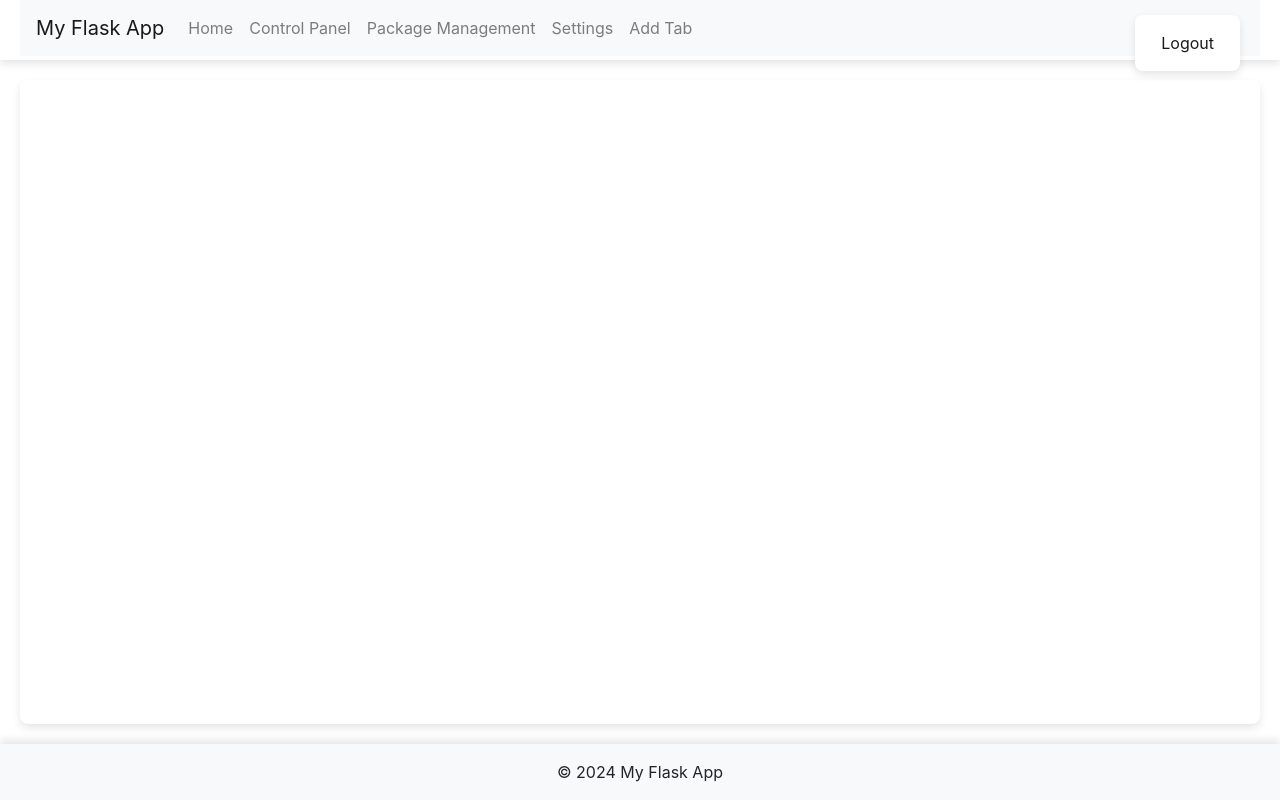
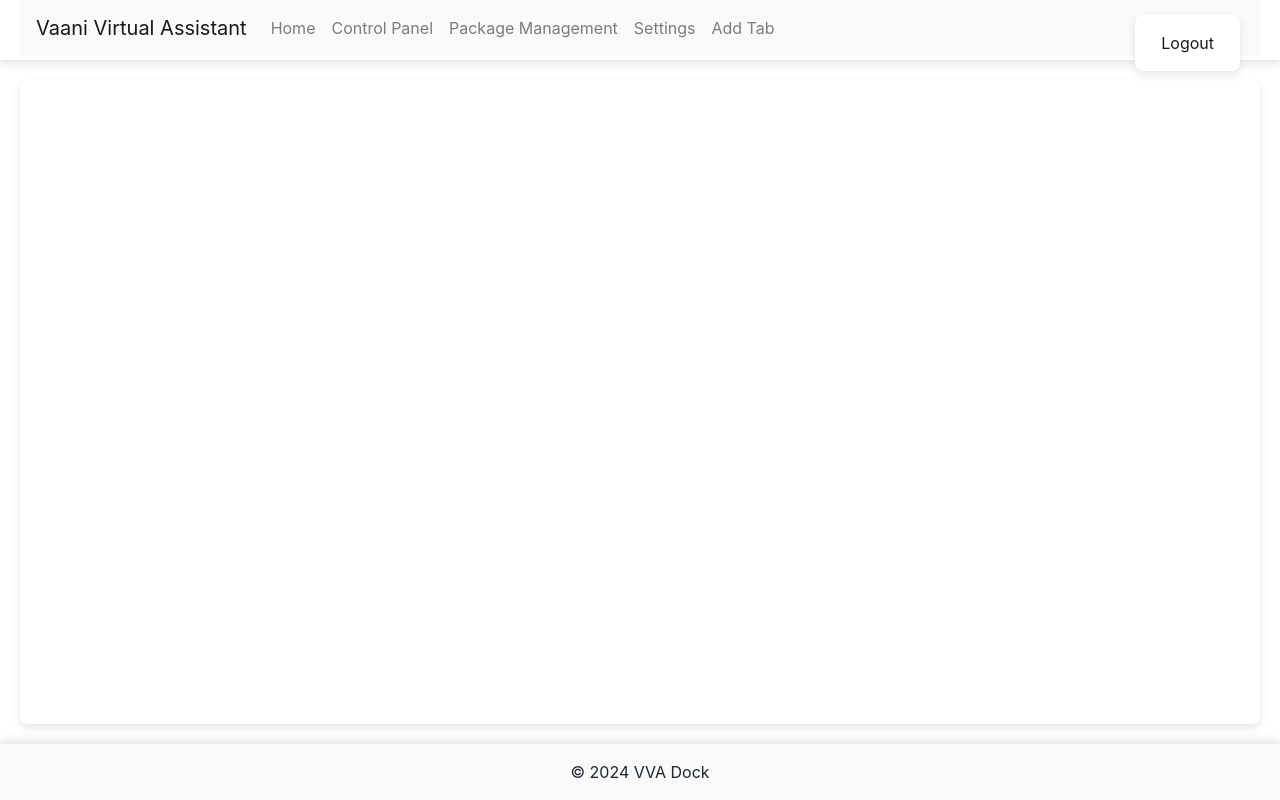
Before and after one commit to deb9911/vva_dock, a Flask app: page / in a window 1280 px wide. Run offline with Flask 3, Linux system fonts and the light colour scheme; some libraries are stand-ins or nearby versions.

Commit message:
Dock pre-release

```diff
--- a/app.py
+++ b/app.py
@@ -224,7 +224,8 @@ def start_search():
         SEARCH_STATUS['found'] = False
         LOG_DIRECTORY = None
 
-    search_thread = threading.Thread(target=search_system_for_directory, args=("Vani_Virtual-Assistant_pre_llm",))
+    # search_thread = threading.Thread(target=search_system_for_directory, args=("Vani_Virtual-Assistant_pre_llm",))
+    search_thread = threading.Thread(target=search_system_for_directory, args=("Vaani Virtual Assistant",))
     search_thread.start()
 
     return jsonify({'message': 'Search started'})
--- a/templates/base.html
+++ b/templates/base.html
@@ -19,7 +19,7 @@
 <body>
     <header>
         <nav class="navbar navbar-expand-lg navbar-light bg-light">
-            <a class="navbar-brand" href="{{ url_for('home') }}">My Flask App</a>
+            <a class="navbar-brand" href="{{ url_for('home') }}">Vaani Virtual Assistant</a>
             <button class="navbar-toggler" type="button" data-toggle="collapse" data-target="#navbarNav"
                     aria-controls="navbarNav" aria-expanded="false" aria-label="Toggle navigation">
                 <span class="navbar-toggler-icon"></span>
@@ -77,7 +77,7 @@
     </main>
 
     <footer class="text-center mt-auto py-3 bg-light">
-        &copy; 2024 My Flask App
+        &copy; 2024 VVA Dock
     </footer>
 
     <!-- JS Scripts -->
```
Also changed, not shown: auth_utils.py (deleted, +0 -10 lines).
